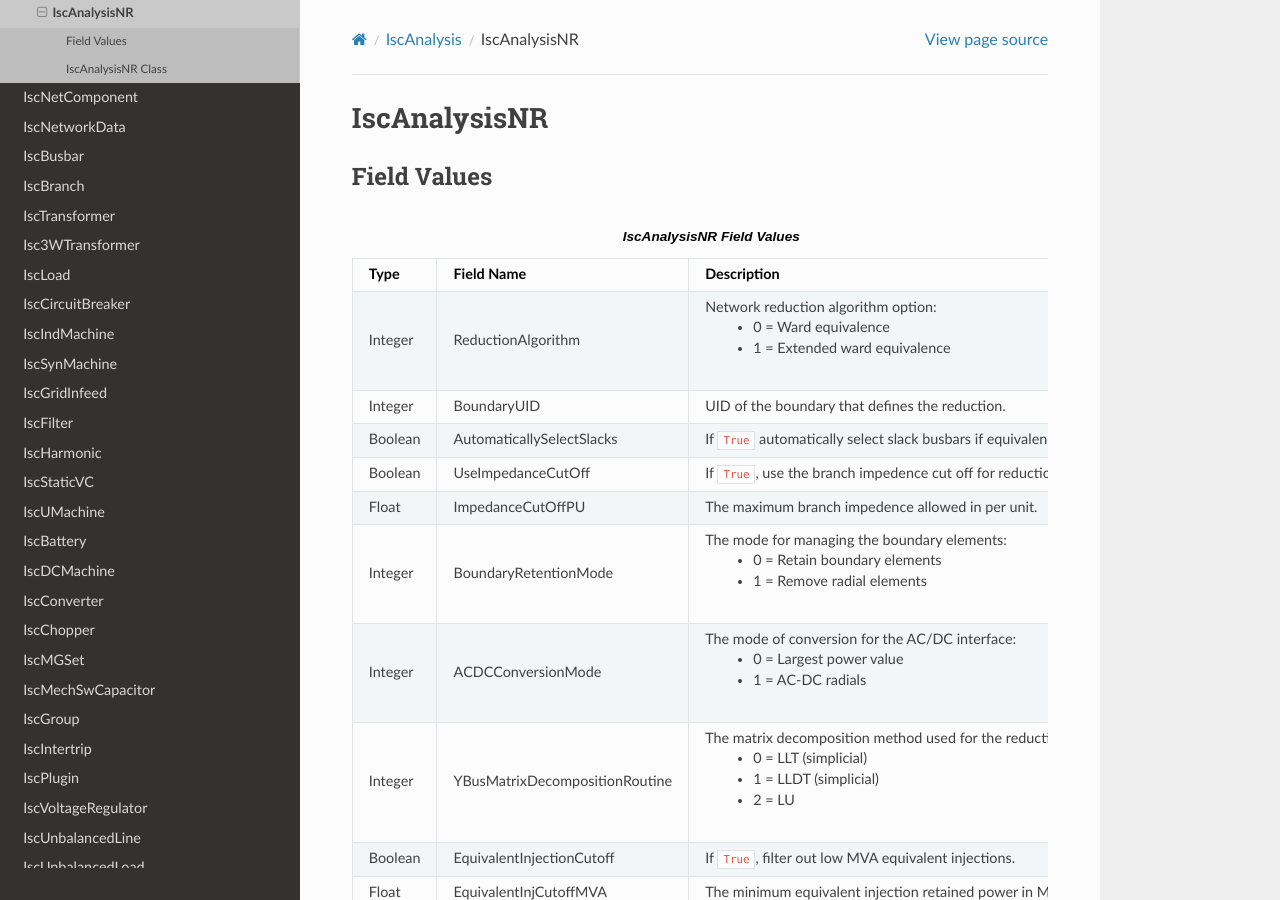
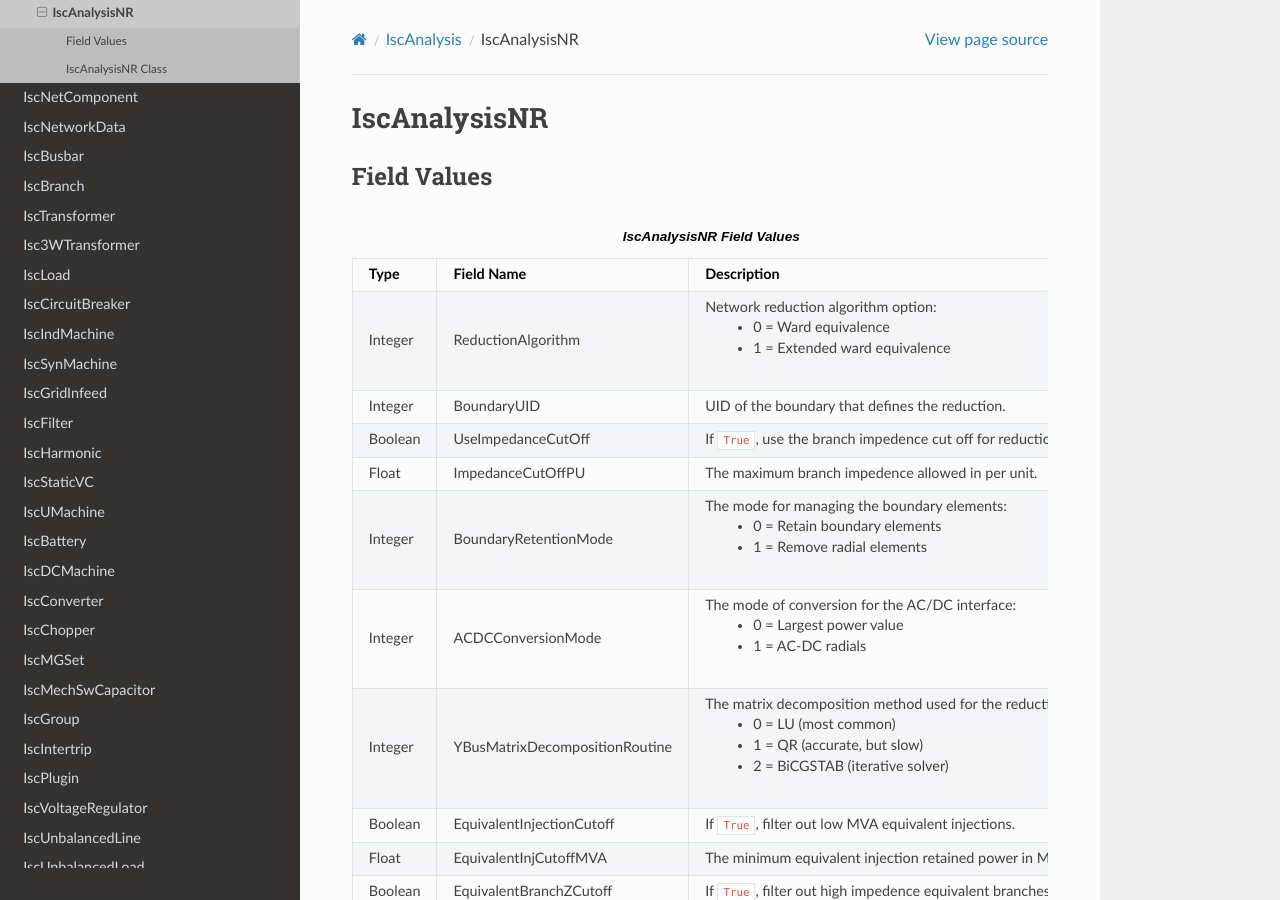
Before and after one commit to TNEI-Services/IPSA, a Sphinx documentation site: the page built from docs/IscAnalysisNR.rst, in a window 1280 px wide and 900 px high. Built offline with Sphinx 7.4.7 and the Read the Docs theme 3.1.0, drawn with Linux system fonts in a browser that asks for light colours.

Commit message:
Updating AnalysisNR documentation
To match changes made to the NR engine since 3.0.0 release

```diff
--- a/docs/IscAnalysisNR.rst
+++ b/docs/IscAnalysisNR.rst
@@ -23,9 +23,6 @@ Field Values
      - BoundaryUID
      - UID of the boundary that defines the reduction.
    * - Boolean
-     - AutomaticallySelectSlacks
-     - If ``True`` automatically select slack busbars if equivalenced.
-   * - Boolean
      - UseImpedanceCutOff
      - If ``True``, use the branch impedence cut off for reduction.
    * - Float
@@ -47,9 +44,9 @@ Field Values
      - YBusMatrixDecompositionRoutine
      - The matrix decomposition method used for the reduction:
 
-        - 0 = LLT (simplicial)
-        - 1 = LLDT (simplicial)
-        - 2 = LU
+        - 0 = LU (most common)
+        - 1 = QR (accurate, but slow)
+        - 2 = BiCGSTAB (iterative solver)
    * - Boolean
      - EquivalentInjectionCutoff
      - If ``True``, filter out low MVA equivalent injections.
```
